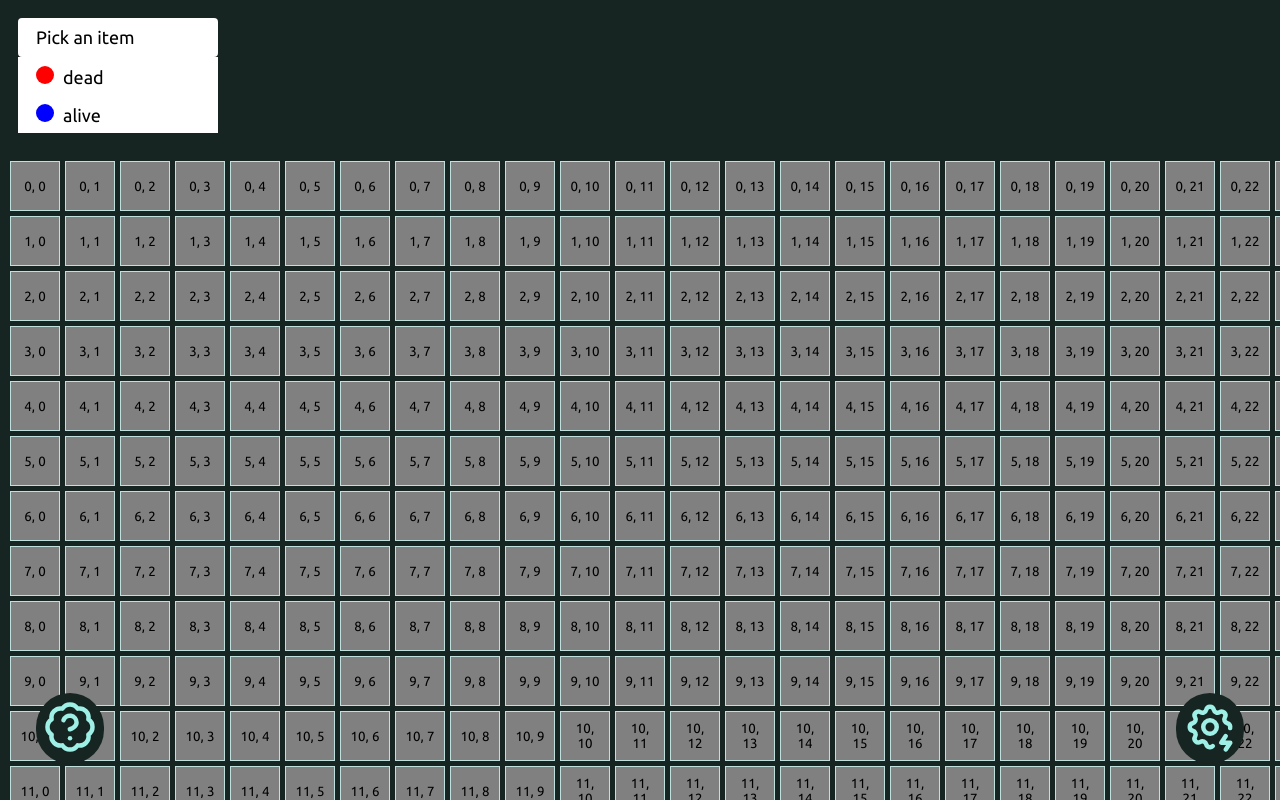
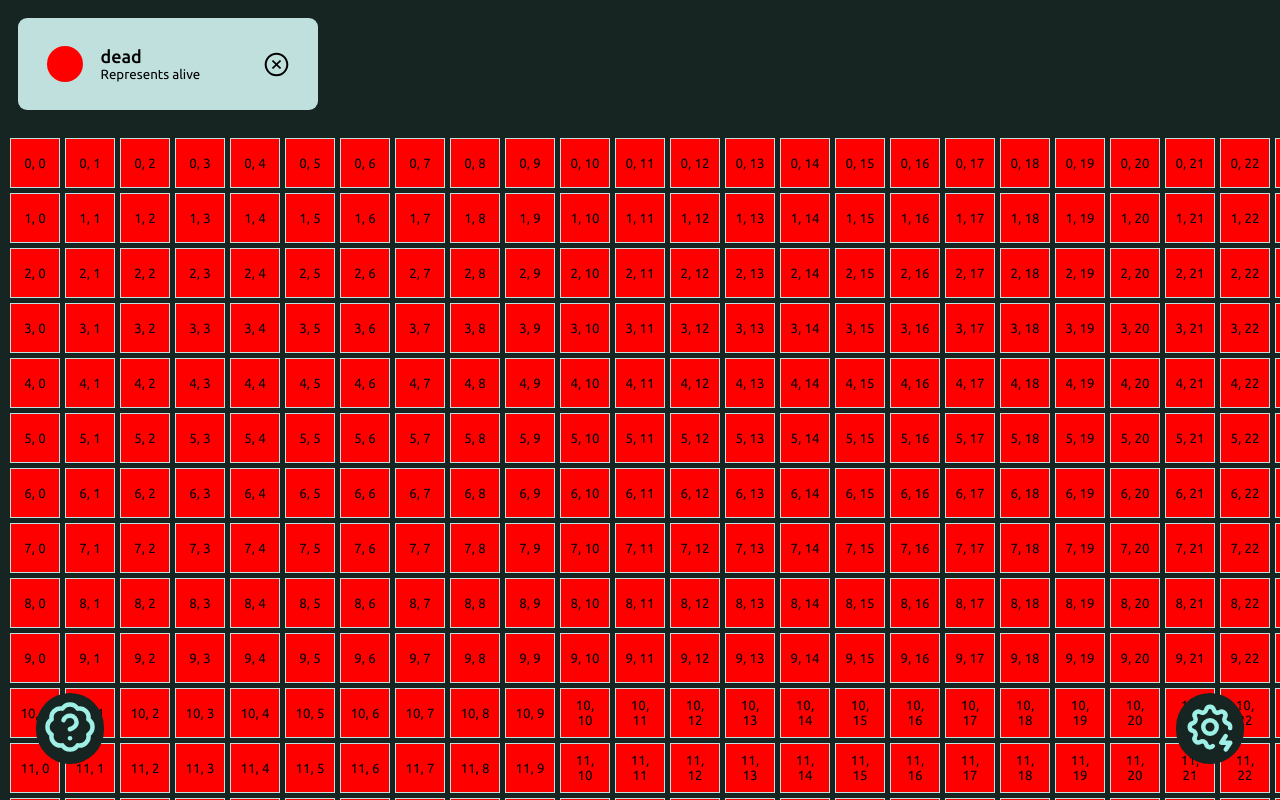
Before and after one commit to deepmind32/automata-world, a React (Vite) app: page / in a window 1280 px wide. Shown: the top 800 px of the page. Built offline with nearby package versions, Linux system fonts and the light colour scheme.

Commit message:
adds color picker option

```diff
--- a/src/_components/color-picker/color-picker.jsx
+++ b/src/_components/color-picker/color-picker.jsx
@@ -1,25 +1,51 @@
 import { useState } from "react";
 import styles from "./color-picker.module.css";
+import { AiOutlineCloseCircle } from "react-icons/ai";
 
 // colors = object with key (Name) value = color
-export default function ColorPicker({ colors, on_color_selected }) {
-	const [color, set_selected_color] = useState(null);
+export default function ColorPicker({
+	colors,
+	default_color,
+	on_color_selected,
+}) {
+	const [color, set_color] = useState(null);
+	const [selected_color, set_selected_color] = useState(default_color);
+
+	const handle_color_btn_pressed = (color) => {
+		set_selected_color(color);
+		on_color_selected(color);
+	};
+	const handle_remove_color = () => {
+		set_selected_color(undefined);
+	};
 
 	return (
-		<div className={styles["color-picker__wrapper"]}>
-			<button className={styles["color-picker__select_btn"]}>
-				{color ?? "Pick an item"}
-			</button>
+		<div
+			className={`${styles["color_picker"]} ${
+				selected_color ?? styles["color_picker--inactive"]
+			}`}
+		>
+			<p className={styles["color_picker__heading"]}>Cell Type</p>
 
-			<ul className={styles["color-picker__options"]}>
+			<ul className={styles["color_picker__options"]}>
 				{Object.keys(colors).map((item) => (
-					<li key={item}>
-						<button>
-							<span
-								className={styles["color-picker__sample"]}
-								style={{ background: colors[item] }}
+					<li
+						key={item}
+						className={selected_color == item && styles["li--active"]}
+					>
+						<button onClick={handle_color_btn_pressed.bind(null, item)}>
+							<div
+								className={styles["color_picker__options__sample"]}
+								style={{ backgroundColor: colors[item] }}
 							/>
-							{item}
+							<div className={styles["color_picker__options__info"]}>
+								<p>{item}</p>
+								<p>Represents alive</p>
+							</div>
+						</button>
+
+						<button onClick={handle_remove_color}>
+							<AiOutlineCloseCircle size={"1.5rem"} />
 						</button>
 					</li>
 				))}
--- a/src/_components/color-picker/color-picker.module.css
+++ b/src/_components/color-picker/color-picker.module.css
@@ -1,49 +1,58 @@
-.color-picker__wrapper {
-	position: relative;
-	width: 200px;
+.color_picker {
+	background-color: var(--color-mint-green);
+	color: var(--color-outer-space);
+	padding: 1rem;
+	width: 300px;
+	border-radius: 0.5rem;
+	font-weight: 500;
 }
 
-.color-picker__wrapper button {
+.color_picker__heading {
+	font-size: 1.25rem;
+	margin-bottom: 1rem;
+}
+.color_picker:not(.color_picker--inactive) .color_picker__heading {
+	display: none;
+}
+
+.color_picker__options li {
+	display: flex;
+	justify-content: space-between;
+	align-items: center;
+	padding: 0.5rem 0.25rem;
+	border-radius: 0.5rem;
+}
+.color_picker.color_picker--inactive li button:last-child {
+	display: none;
+}
+.color_picker:not(.color_picker--inactive) li:not(.li--active) {
+	display: none;
+}
+
+.color_picker__options li:hover {
+	background-color: #9FD0CD;
+}
+.color_picker__options li.li--active:hover {
+	background-color: transparent;
+}
+
+.color_picker__options button {
+	display: flex;
+	gap: 1rem;
+	text-align: left;
+
 	background-color: transparent;
 	border: none;
-	font-size: 1rem;
-	color: black;
-	font-weight: 400;
-}
-.color-picker__wrapper button:focus {
-	border: none;
+	cursor: pointer;
 }
 
-.color-picker__select_btn {
-	width: 200px;
-	text-align: left;
-	padding: 0.5rem 1rem;
-	background-color: white !important;
-	border-radius: 4px;
+.color_picker__options__info p:first-child {
+	font-weight: 500;
+	font-size: 1rem;
 }
 
-.color-picker__options {
-	list-style-type: none;
-	border-radius: 4px;
+.color_picker__options__sample {
+	width: 2rem;
+	height: 2rem;
+	border-radius: 1rem;
 }
-
-.color-picker__sample {
-	display: inline-block;
-	width: 1rem;
-	height: 1rem;
-	border-radius: 0.5rem;
-	margin-right: 0.5rem;
-}
-
-.color-picker__options li:hover {
-	border-bottom: 1px solid var(--color-ice-blue);
-	border-top: 1px solid var(--color-ice-blue);
-}
-
-.color-picker__options button {
-	width: 200px;
-	text-align: left;
-	line-height: 1rem;
-	padding: 0.5rem 1rem;
-	background-color: white;
-}
--- a/src/_components/grid/grid.jsx
+++ b/src/_components/grid/grid.jsx
@@ -4,18 +4,19 @@ import React, { useState } from "react";
 const colors = {
 	grey: "grey",
 	blue: "blue",
+	red: "red",
 };
 
 export default function Grid({
 	compute_next_generation,
 	size = 10,
-	default_value = 0,
+	default_color,
 	current_color = "blue",
 }) {
 	const [grid, set_grid] = useState(
 		Array(size)
-			.fill(default_value)
-			.map((_) => Array(size).fill("grey"))
+			.fill(default_color)
+			.map((_) => Array(size).fill(default_color))
 	);
 
 	const handle_cell_clicked = (i, j) => {
--- a/src/app.jsx
+++ b/src/app.jsx
@@ -12,6 +12,12 @@ export default function App() {
 		dead: "red",
 		alive: "blue",
 	});
+	const [current_color, set_current_color] = useState("dead");
+	const default_color = "dead";
+
+	const handle_color_change = (color) => {
+		set_current_color(color);
+	};
 
 	return (
 		<main className={styles["app"]}>
@@ -24,9 +30,17 @@ export default function App() {
 						<FaPause />
 					</button>
 				</div> */}
-				<ColorPicker colors={current_grid_items} />
+				<ColorPicker
+					colors={current_grid_items}
+					default_color={default_color}
+					on_color_selected={handle_color_change}
+				/>
 			</header>
-			<Grid size={30} />
+			<Grid
+				size={30}
+				default_color={current_grid_items[default_color]}
+				current_color={current_grid_items[current_color]}
+			/>
 			<div className={styles["app__help__wrapper"]}>
 				<button className={styles["app__fab"]}>
 					<LuBadgeHelp size="3rem" />
--- a/src/stylesheets/reset.css
+++ b/src/stylesheets/reset.css
@@ -51,3 +51,7 @@ table {
 	border-collapse: collapse;
 	border-spacing: 0;
 }
+button {
+	border: none;
+	background-color: transparent;
+}
```
